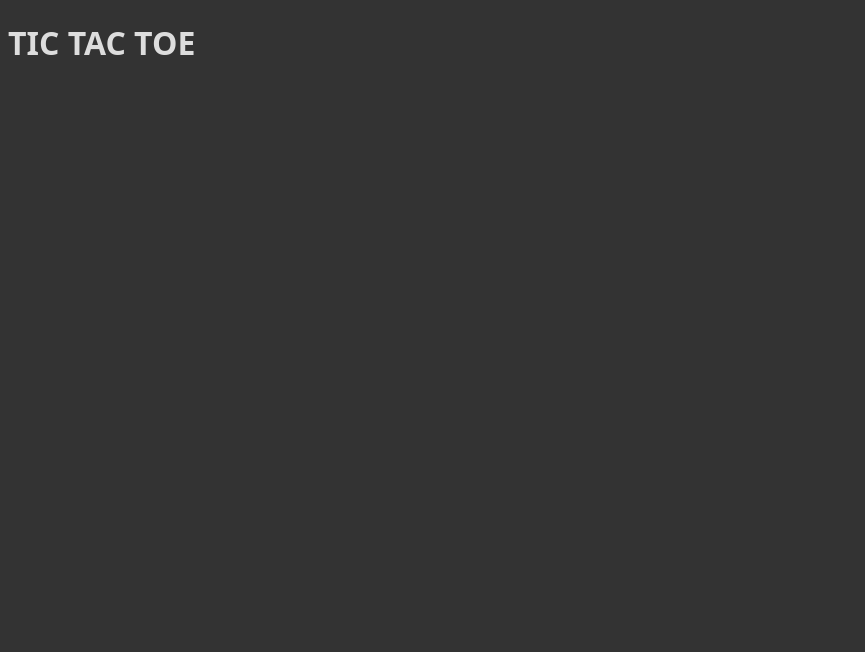
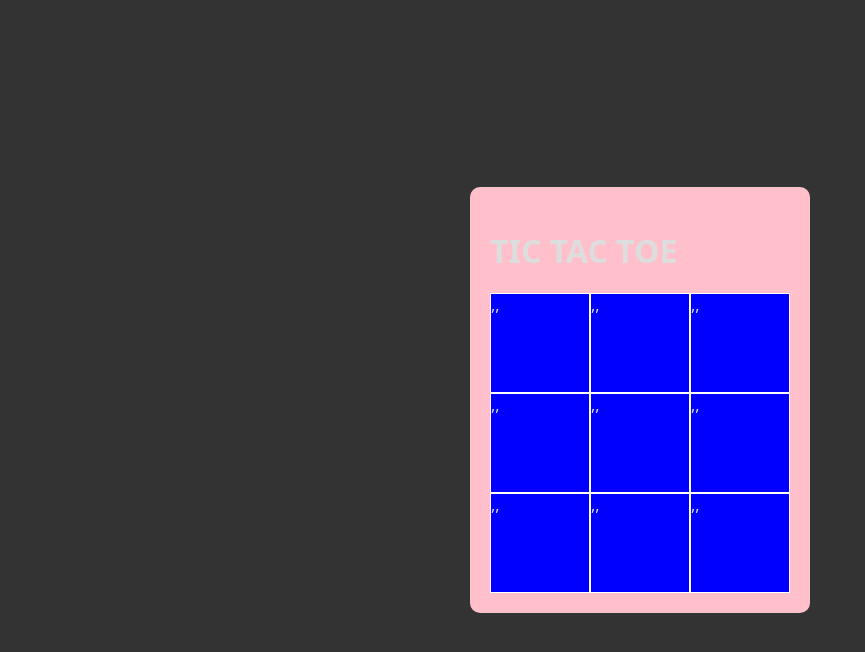
Before and after one commit to larakielcode/top-tic-tac-toe, a plain HTML site: page index.html in a window 1280 px wide. Shown: the whole page, without its empty margins (0-865 px from the left). Drawn offline with Linux system fonts and the light colour scheme.

Commit message:
Started working with the project's css reworked the printBoard function to display array with DOM initial layout done

```diff
--- a/css/main.css
+++ b/css/main.css
@@ -4,3 +4,29 @@
     background-color: #333;
     color: #DDD;
 }
+
+body {
+    margin: 0;
+    padding: 0;
+    display: flex;
+    justify-content: center;
+    align-items: center;
+    height: 100dvh;
+}
+
+.container {
+    background-color: pink;
+    padding: 20px;
+    border-radius: 10px;
+}
+
+.game-container {
+    display: grid;
+    grid-template-columns: repeat(3, 100px);
+    grid-auto-rows: 100px;
+    background-color: blue;
+}
+
+.game-container>* {
+    border: 1px solid white;
+}
--- a/index.html
+++ b/index.html
@@ -1,17 +1,20 @@
 <!DOCTYPE html>
 <html lang="en">
+
 <head>
     <meta charset="UTF-8">
     <meta name="viewport" content="width=device-width, initial-scale=1.0">
     <link rel="stylesheet" href="css/main.css">
     <title>Tic Tac Toe | Larakielcode</title>
 </head>
+
 <body>
     <div class="container">
         <h1>TIC TAC TOE</h1>
-
+        <div class="game-container"></div>
     </div>
 
     <script src="js/main-script.js"></script>
 </body>
+
 </html>
--- a/js/main-script.js
+++ b/js/main-script.js
@@ -8,6 +8,17 @@ function GameBoard() {
 
     const printBoard = () => {
 
+        const container = document.querySelector('.game-container');
+        let boardLength = board.length;
+        console.log(boardLength);
+        while (boardLength > 0) {
+            for (const key in board) {
+                const gridCell = document.createElement('div');
+                container.appendChild(gridCell);
+                gridCell.textContent = board[key];
+            }
+            boardLength--;
+        }
 
     };
 
```
